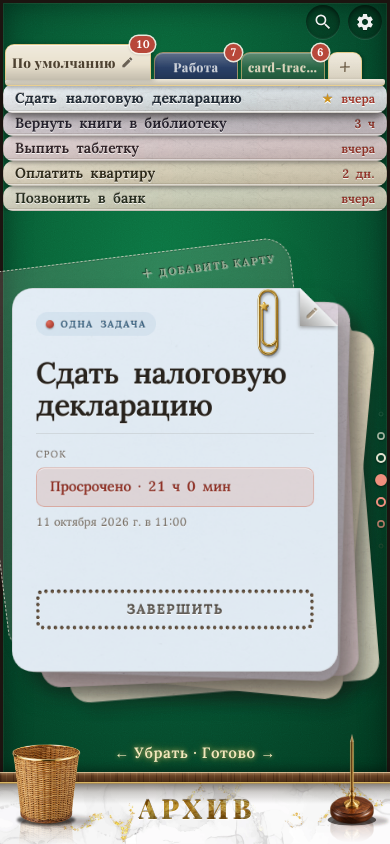
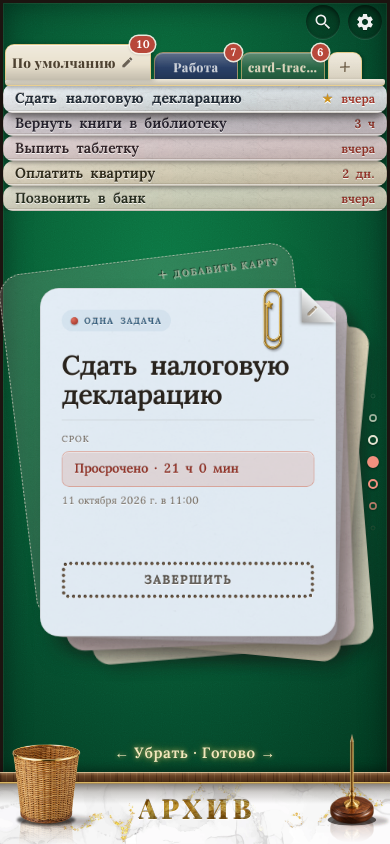
Before and after one commit to goshkomichael239-design/card-tracker, a React (Vite) app: page / in a window 390 px wide. Built offline with nearby package versions, Linux system fonts and the light colour scheme.

Commit message:
Phone: the stack stands in the middle of the screen, a little to the left, on every width

```diff
--- a/src/app/MainApp.tsx
+++ b/src/app/MainApp.tsx
@@ -163,12 +163,14 @@ interface TransientOutgoingCard {
 
 /** Below this width the scene is a phone's: cards a little smaller. */
 const PHONE_WIDTH_PX = 640;
-// On a phone the stack stands at the left edge of the table and is as large
-// as the free space allows: this much cloth at its left, and this much kept at
-// its right for the lower layers of the stack and the rail of dots.
-const PHONE_SCENE_LEFT = 12;
-const PHONE_SCENE_RIGHT_RESERVE = 52;
-const PHONE_DOTS_OFFSET = 28;
+// On a phone the stack stands in the middle of the screen, a little to the
+// left of it (the rail of dots stands on its right) and is as large as the
+// room allows: this much of the screen's width the stack's centre is moved to
+// the left, and this much is kept free at the screen's right edge for the lower
+// layers of the stack and the dots.
+const PHONE_CENTER_SHIFT_RATIO = 0.018;
+const PHONE_RIGHT_RESERVE = 54;
+const PHONE_DOTS_OFFSET = 22;
 const NO_DECK_COUNTS: Readonly<Record<string, number>> = {};
 /** The stack stands this share of the screen's width left of the middle. */
 const STACK_SHIFT_RATIO = 0.03;
@@ -412,9 +414,15 @@ const MainApp: React.FC = () => {
   // it (never less than the gap) holds the "take back" line.
   const sceneBottomReserve =
     ARCHIVE_NAVIGATION_HEIGHT + CARD_BOTTOM_GAP + STACK_PEEK_BELOW;
+  // A phone: the stack's centre, and the widest card that leaves the reserve.
+  const phoneCenterX = viewportWidth * (0.5 - PHONE_CENTER_SHIFT_RATIO);
+  const phoneMaxWidth = Math.max(
+    0,
+    2 * (viewportWidth - PHONE_RIGHT_RESERVE - phoneCenterX),
+  );
   const sceneScale = getCardScale(
     isPhone
-      ? viewportWidth - PHONE_SCENE_LEFT - PHONE_SCENE_RIGHT_RESERVE
+      ? phoneMaxWidth
       : viewportWidth - sceneSideOverhang * 2,
     viewportHeight - sceneTopReserve - sceneBottomReserve,
     INITIAL_TASK_CARD_V2_CONFIG.width,
@@ -1985,7 +1993,13 @@ const MainApp: React.FC = () => {
           touchAction: 'none',
           paddingTop: sceneTopReserve,
           paddingBottom: sceneBottomReserve,
-          paddingLeft: isPhone ? PHONE_SCENE_LEFT : undefined,
+          paddingLeft: isPhone
+            ? Math.max(
+                4,
+                phoneCenterX -
+                  (INITIAL_TASK_CARD_V2_CONFIG.width * sceneScale) / 2,
+              )
+            : undefined,
         }}
         onPointerDown={handleScenePointerDown}
         onPointerMove={handleScenePointerMove}
```
